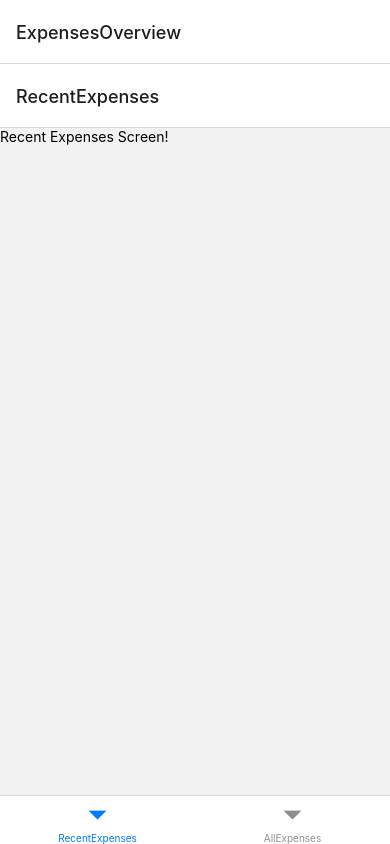
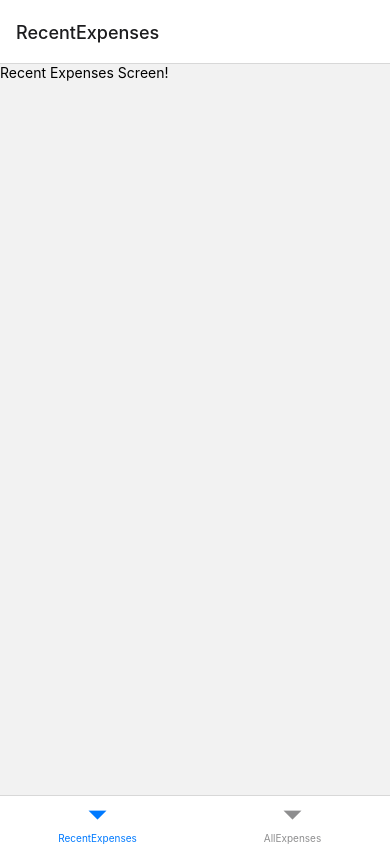
Before and after one commit to afiqaimanafr/expense-tracker-rn, a React Native app: screen / in a window 390 px wide. Built offline with nearby package versions, Linux system fonts and the light colour scheme.

Commit message:
update: latest

```diff
--- a/App.js
+++ b/App.js
@@ -25,7 +25,11 @@ export default function App() {
       <StatusBar style="auto" />
       <NavigationContainer>
         <Stack.Navigator>
-          <Stack.Screen name="ExpensesOverview" component={ExpensesOverview} />
+          <Stack.Screen
+            name="ExpensesOverview"
+            component={ExpensesOverview}
+            options={{ headerShown: false }}
+          />
           <Stack.Screen name="ManageExpense" component={ManageExpense} />
         </Stack.Navigator>
       </NavigationContainer>
```
